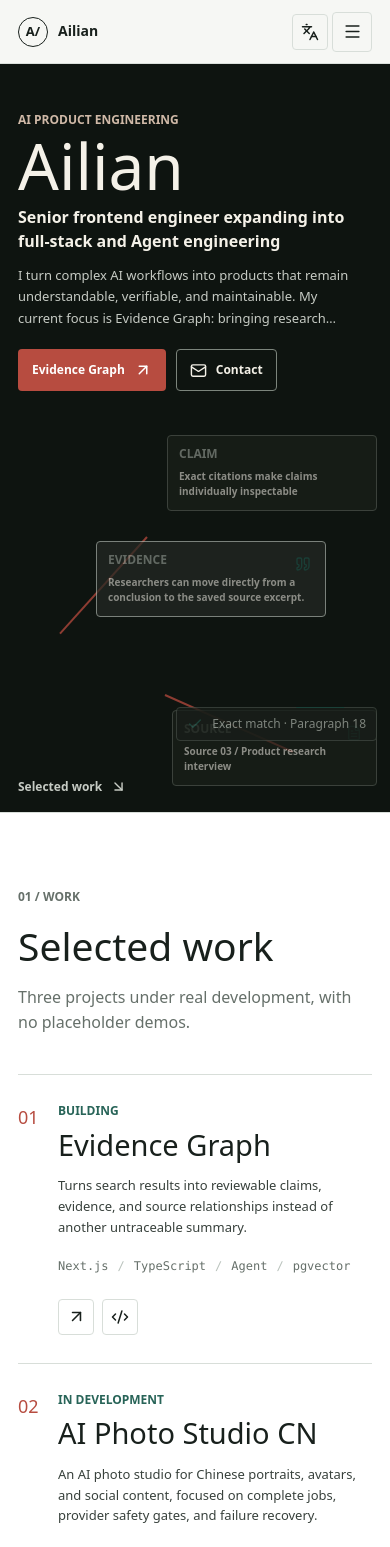
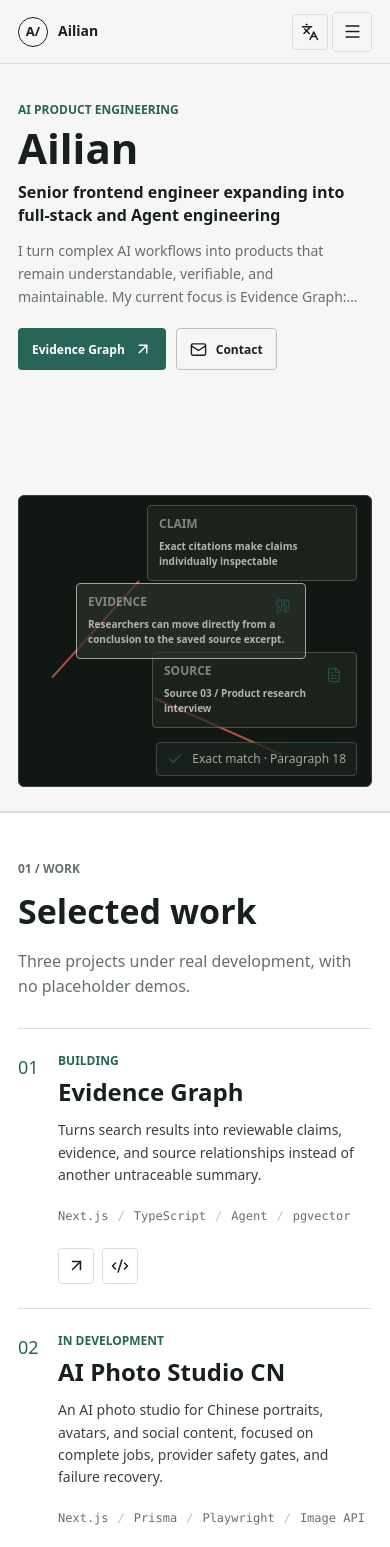
Before and after one commit to Ailian0206/evidence-graph, a Next.js app: page /en in a window 390 px wide. Shown: the top 1547 px of the page. Built offline with nearby package versions, Linux system fonts and the light colour scheme.

Commit message:
feat(portfolio): 优化公共作品集页面

```diff
--- a/messages/en.json
+++ b/messages/en.json
@@ -19,7 +19,18 @@
     "about": "About",
     "viewProject": "View project",
     "viewRepository": "View repository",
-    "contact": "Contact"
+    "viewReport": "View public report",
+    "openProduct": "Open product",
+    "contact": "Contact",
+    "sections": {
+      "work": "01 / Work",
+      "notes": "02 / Notes",
+      "about": "03 / About",
+      "caseStudy": "Case study / {status}",
+      "problem": "01 / Problem",
+      "approach": "02 / Approach",
+      "proof": "03 / Current proof"
+    }
   },
   "Evidence": {
     "title": "Evidence Graph",
--- a/src/app/[locale]/notes/page.tsx
+++ b/src/app/[locale]/notes/page.tsx
@@ -30,7 +30,7 @@ export default async function NotesPage({
   return (
     <div className="public-page">
       <header className="page-intro content-width">
-        <p className="section-index">02 / Notes</p>
+        <p className="section-index">{t("sections.notes")}</p>
         <h1>{t("practiceNotes")}</h1>
         <p>{t("practiceNotesDescription")}</p>
       </header>
--- a/src/app/[locale]/work/page.tsx
+++ b/src/app/[locale]/work/page.tsx
@@ -30,7 +30,7 @@ export default async function WorkPage({
   return (
     <div className="public-page">
       <header className="page-intro content-width">
-        <p className="section-index">01 / Work</p>
+        <p className="section-index">{t("sections.work")}</p>
         <h1>{t("selectedWork")}</h1>
         <p>{t("selectedWorkDescription")}</p>
       </header>
--- a/src/app/globals.css
+++ b/src/app/globals.css
@@ -237,26 +237,23 @@ dd {
   min-height: 0;
   overflow: hidden;
   isolation: isolate;
-  background: var(--canvas);
-  color: var(--canvas-text);
+  border-bottom: 1px solid var(--line);
+  background: var(--paper);
+  color: var(--ink);
 }
 
 .hero-vignette {
-  position: absolute;
-  z-index: 1;
-  inset: 0;
-  background: rgba(11, 13, 11, 0.24);
-  pointer-events: none;
+  display: none;
 }
 
 .hero-content {
   position: relative;
   z-index: 3;
   display: flex;
-  width: min(560px, calc(100% - (var(--page-gutter) * 2)));
+  width: min(500px, calc(44% - var(--page-gutter)));
   height: 100%;
   margin-left: max(var(--page-gutter), calc((100% - var(--content-width)) / 2));
-  padding: 84px 0 100px;
+  padding: 48px 0;
   flex-direction: column;
   justify-content: center;
 }
@@ -277,22 +274,22 @@ dd {
 }
 
 .hero-eyebrow {
-  color: #cfb9a7;
+  color: var(--teal);
 }
 
 .hero-content h1 {
-  margin: 10px 0 18px;
+  margin: 10px 0 16px;
   font-family: var(--font-display);
-  font-size: 104px;
-  font-weight: 500;
-  line-height: 0.9;
+  font-size: 56px;
+  font-weight: 720;
+  line-height: 1;
   letter-spacing: 0;
 }
 
 .hero-role {
   max-width: 520px;
   margin: 0 0 18px;
-  font-size: 21px;
+  font-size: 20px;
   font-weight: 650;
   line-height: 1.45;
 }
@@ -300,7 +297,7 @@ dd {
 .hero-summary {
   max-width: 510px;
   margin: 0;
-  color: #c6cbc4;
+  color: var(--muted);
   font-size: 15px;
   line-height: 1.75;
 }
@@ -327,23 +324,24 @@ dd {
 }
 
 .primary-action {
-  background: var(--vermilion);
+  background: var(--teal);
   color: #fff;
 }
 
 .primary-action:hover {
-  background: var(--vermilion-dark);
+  background: var(--teal-dark);
   transform: translateY(-2px);
 }
 
 .secondary-action {
-  border-color: #7c857c;
-  color: #f4f1e8;
+  border-color: var(--line-strong);
+  color: var(--ink);
 }
 
 .secondary-action:hover {
-  border-color: #f4f1e8;
-  background: #f4f1e8;
+  border-color: var(--ink);
+  background: var(--ink);
+  color: #fff;
   color: var(--ink);
 }
 
@@ -351,12 +349,12 @@ dd {
   position: absolute;
   z-index: 4;
   right: auto;
-  bottom: 28px;
+  bottom: 18px;
   left: max(var(--page-gutter), calc((100% - var(--content-width)) / 2));
   display: flex;
   align-items: center;
   gap: 8px;
-  color: #c6cbc4;
+  color: var(--muted);
   font-size: 12px;
   font-weight: 650;
 }
@@ -373,9 +371,12 @@ dd {
 .evidence-canvas-hero {
   position: absolute;
   z-index: 0;
-  inset: -1px;
-  border: 0;
-  border-radius: 0;
+  top: 32px;
+  right: max(var(--page-gutter), calc((100% - var(--content-width)) / 2));
+  bottom: 32px;
+  left: max(48%, calc(50% - 16px));
+  border-color: #354039;
+  border-radius: 6px;
 }
 
 .evidence-canvas-workspace {
@@ -549,7 +550,7 @@ dd {
 }
 
 .portfolio-section {
-  padding: 112px 0;
+  padding: 64px 0;
   border-top: 1px solid var(--line);
 }
 
@@ -563,8 +564,8 @@ dd {
 
 .section-heading {
   display: grid;
-  margin-bottom: 56px;
-  grid-template-columns: 180px minmax(0, 1fr);
+  margin-bottom: 32px;
+  grid-template-columns: 140px minmax(0, 1fr);
 }
 
 .section-index {
@@ -582,9 +583,9 @@ dd {
 .evidence-preview-header h1 {
   margin: 0;
   font-family: var(--font-display);
-  font-size: 52px;
-  font-weight: 500;
-  line-height: 1.05;
+  font-size: 36px;
+  font-weight: 700;
+  line-height: 1.15;
   letter-spacing: 0;
 }
 
@@ -604,14 +605,14 @@ dd {
 
 .project-row {
   display: grid;
-  min-height: 260px;
-  padding: 38px 0;
+  min-height: 0;
+  padding: 28px 0;
   border-top: 1px solid var(--line);
   grid-template-columns: 80px minmax(0, 1fr) 104px;
 }
 
 .project-number {
-  color: var(--vermilion);
+  color: var(--teal);
   font-family: var(--font-display);
   font-size: 18px;
 }
@@ -637,8 +638,8 @@ dd {
 .note-row h3 {
   margin: 0;
   font-family: var(--font-display);
-  font-size: 38px;
-  font-weight: 500;
+  font-size: 28px;
+  font-weight: 700;
   line-height: 1.15;
   letter-spacing: 0;
 }
@@ -651,8 +652,10 @@ dd {
 }
 
 .project-main .project-proof {
-  padding-left: 14px;
-  border-left: 2px solid var(--teal);
+  padding: 12px 14px;
+  border: 1px solid var(--line);
+  border-radius: var(--radius);
+  background: var(--paper-muted);
   color: var(--muted);
 }
 
@@ -681,9 +684,9 @@ dd {
 
 .note-row {
   display: grid;
-  min-height: 170px;
+  min-height: 0;
   align-items: start;
-  padding: 30px 0;
+  padding: 24px 0;
   border-top: 1px solid var(--line-strong);
   grid-template-columns: 80px minmax(0, 1fr) 120px;
 }
@@ -709,7 +712,7 @@ dd {
 }
 
 .note-row h3 {
-  font-size: 29px;
+  font-size: 21px;
 }
 
 .note-row h3 + p {
@@ -718,7 +721,7 @@ dd {
 }
 
 .profile-band {
-  padding: 96px 0;
+  padding: 64px 0;
   background: var(--teal-dark);
   color: #f7f4ea;
 }
@@ -726,7 +729,7 @@ dd {
 .profile-band-inner {
   display: grid;
   align-items: start;
-  grid-template-columns: 180px minmax(0, 1fr) auto;
+  grid-template-columns: 140px minmax(0, 1fr) auto;
 }
 
 .profile-band .section-index {
@@ -735,7 +738,7 @@ dd {
 
 .profile-band h2 {
   max-width: 720px;
-  font-size: 43px;
+  font-size: 32px;
 }
 
 .profile-band h2 + p {
@@ -761,7 +764,7 @@ dd {
 
 .site-footer {
   display: flex;
-  min-height: 140px;
+  min-height: 112px;
   align-items: center;
   justify-content: space-between;
   padding: 32px max(var(--page-gutter), calc((100% - var(--content-width)) / 2));
@@ -794,13 +797,13 @@ dd {
 .page-intro,
 .case-hero,
 .evidence-preview-header {
-  padding-top: 100px;
-  padding-bottom: 72px;
+  padding-top: 56px;
+  padding-bottom: 48px;
 }
 
 .page-intro {
   display: grid;
-  grid-template-columns: 180px minmax(0, 1fr);
+  grid-template-columns: 140px minmax(0, 1fr);
 }
 
 .page-intro h1,
@@ -818,20 +821,20 @@ dd {
 
 .case-hero {
   display: grid;
-  gap: 72px;
+  gap: 32px;
   grid-template-columns: minmax(0, 1.25fr) minmax(300px, 0.75fr);
 }
 
 .case-hero h1 {
-  margin-top: 16px;
-  font-size: 72px;
+  margin-top: 12px;
+  font-size: 48px;
 }
 
 .case-summary {
   align-self: end;
   margin: 0;
   color: var(--ink-soft);
-  font-size: 19px;
+  font-size: 16px;
   line-height: 1.65;
 }
 
@@ -840,23 +843,24 @@ dd {
   border-top: 1px solid var(--line);
   border-bottom: 1px solid var(--line);
   grid-template-columns: repeat(3, 1fr);
+  gap: 32px;
 }
 
 .case-body section {
-  min-height: 360px;
-  padding: 44px 34px 44px 0;
+  min-height: 0;
+  padding: 32px 0;
 }
 
 .case-body section + section {
-  padding-left: 34px;
-  border-left: 1px solid var(--line);
+  padding-left: 0;
+  border-left: 0;
 }
 
 .case-body h2 {
-  margin: 52px 0 18px;
+  margin: 24px 0 14px;
   font-family: var(--font-display);
-  font-size: 31px;
-  font-weight: 500;
+  font-size: 24px;
+  font-weight: 700;
   letter-spacing: 0;
 }
 
@@ -866,9 +870,21 @@ dd {
 }
 
 .case-actions {
-  min-height: 130px;
+  min-height: 96px;
   justify-content: flex-end;
   gap: 28px;
+}
+
+.case-product {
+  margin-bottom: 48px;
+  padding: 8px;
+  border: 1px solid var(--line);
+  border-radius: 6px;
+  background: var(--paper-muted);
+}
+
+.case-product .evidence-canvas {
+  height: 560px;
 }
 
 .evidence-preview {
@@ -918,11 +934,11 @@ dd {
 
 @media (min-width: 681px) and (max-width: 1100px) {
   .hero-content {
-    width: 44%;
+    width: 42%;
   }
 
   .hero-content h1 {
-    font-size: 84px;
+    font-size: 50px;
   }
 
   .hero-role,
@@ -1080,13 +1096,13 @@ dd {
   }
 
   .portfolio-hero {
-    min-height: 620px;
+    min-height: 0;
   }
 
   .hero-content {
     width: calc(100% - (var(--page-gutter) * 2));
     margin-left: var(--page-gutter);
-    padding: 48px 0 330px;
+    padding: 38px 0 342px;
     justify-content: flex-start;
     /* Let graph controls receive touch input through the text column on mobile. */
     pointer-events: none;
@@ -1099,7 +1115,7 @@ dd {
   .hero-content h1 {
     margin-top: 8px;
     margin-bottom: 12px;
-    font-size: 64px;
+    font-size: 42px;
   }
 
   .hero-role {
@@ -1112,7 +1128,7 @@ dd {
     max-width: 340px;
     display: -webkit-box;
     overflow: hidden;
-    font-size: 13px;
+    font-size: 14px;
     line-height: 1.65;
     -webkit-box-orient: vertical;
     -webkit-line-clamp: 3;
@@ -1130,9 +1146,15 @@ dd {
   }
 
   .hero-scroll {
-    right: auto;
-    bottom: 16px;
+    display: none;
+  }
+
+  .evidence-canvas-hero {
+    top: auto;
+    right: var(--page-gutter);
+    bottom: 24px;
     left: var(--page-gutter);
+    height: 292px;
   }
 
   .evidence-canvas-hero .canvas-toolbar,
@@ -1142,7 +1164,7 @@ dd {
 
   .evidence-canvas-hero .canvas-inspector {
     right: 14px;
-    bottom: 72px;
+    bottom: 10px;
     max-width: 220px;
     min-height: 34px;
     padding: 0 10px;
@@ -1151,7 +1173,7 @@ dd {
   }
 
   .evidence-canvas-hero .graph-plane {
-    top: 48%;
+    top: 0;
   }
 
   .evidence-canvas-hero .graph-node {
@@ -1178,7 +1200,7 @@ dd {
 
   .evidence-canvas-hero .graph-node-source {
     right: 14px;
-    bottom: 7%;
+    bottom: 20%;
     width: 205px;
   }
 
@@ -1195,7 +1217,7 @@ dd {
   }
 
   .portfolio-section {
-    padding: 76px 0;
+    padding: 48px 0;
   }
 
   .section-heading,
@@ -1205,8 +1227,8 @@ dd {
   }
 
   .section-heading {
-    margin-bottom: 38px;
-    gap: 20px;
+    margin-bottom: 28px;
+    gap: 14px;
   }
 
   .section-heading h2,
@@ -1214,12 +1236,12 @@ dd {
   .case-hero h1,
   .profile-band h2,
   .evidence-preview-header h1 {
-    font-size: 39px;
+    font-size: 34px;
   }
 
   .project-row {
     min-height: 0;
-    padding: 28px 0;
+    padding: 24px 0;
     grid-template-columns: 40px minmax(0, 1fr);
   }
 
@@ -1234,12 +1256,12 @@ dd {
   }
 
   .project-main h3 {
-    font-size: 29px;
+    font-size: 24px;
   }
 
   .project-main > p {
     margin-top: 14px;
-    font-size: 13px;
+    font-size: 14px;
   }
 
   .project-main ul {
@@ -1254,20 +1276,23 @@ dd {
 
   .note-row {
     min-height: 0;
-    padding: 24px 0;
+    padding: 22px 0;
     grid-template-columns: 38px minmax(0, 1fr);
   }
 
   .note-row time {
-    display: none;
+    display: block;
+    grid-column: 2;
+    justify-self: start;
+    margin-top: 8px;
   }
 
   .note-row h3 {
-    font-size: 23px;
+    font-size: 20px;
   }
 
   .profile-band {
-    padding: 72px 0;
+    padding: 48px 0;
   }
 
   .profile-band-inner {
@@ -1280,7 +1305,7 @@ dd {
   }
 
   .site-footer {
-    min-height: 170px;
+    min-height: 148px;
     align-items: flex-start;
     padding-top: 42px;
     flex-direction: column;
@@ -1296,8 +1321,8 @@ dd {
   .page-intro,
   .case-hero,
   .evidence-preview-header {
-    padding-top: 68px;
-    padding-bottom: 52px;
+    padding-top: 44px;
+    padding-bottom: 40px;
   }
 
   .page-intro {
@@ -1323,7 +1348,7 @@ dd {
 
   .case-body section {
     min-height: 0;
-    padding: 32px 0;
+    padding: 28px 0;
   }
 
   .case-body section + section {
@@ -1337,9 +1362,18 @@ dd {
   }
 
   .case-actions {
-    min-height: 110px;
+    min-height: 88px;
     justify-content: flex-start;
     flex-wrap: wrap;
+  }
+
+  .case-product {
+    margin-bottom: 36px;
+    padding: 5px;
+  }
+
+  .case-product .evidence-canvas {
+    height: 520px;
   }
 
   .evidence-preview {
@@ -1407,7 +1441,7 @@ dd {
 
 @media (max-width: 360px) {
   .hero-content h1 {
-    font-size: 56px;
+    font-size: 40px;
   }
 
   .hero-actions {
--- a/src/components/portfolio/practice-notes.tsx
+++ b/src/components/portfolio/practice-notes.tsx
@@ -12,7 +12,7 @@ export async function PracticeNotes() {
   return (
     <section className="portfolio-section practice-notes">
       <header className="section-heading content-width">
-        <p className="section-index">02 / Notes</p>
+        <p className="section-index">{t("sections.notes")}</p>
         <div>
           <h2>{t("practiceNotes")}</h2>
           <p>{t("practiceNotesDescription")}</p>
--- a/src/components/portfolio/profile-band.tsx
+++ b/src/components/portfolio/profile-band.tsx
@@ -11,7 +11,7 @@ export async function ProfileBand() {
   return (
     <section className="profile-band">
       <div className="content-width profile-band-inner">
-        <p className="section-index">03 / {t("about")}</p>
+        <p className="section-index">{t("sections.about")}</p>
         <div>
           <h2>{profile.focus[locale]}</h2>
           <p>{profile.role[locale]}</p>
--- a/src/components/portfolio/project-rows.tsx
+++ b/src/components/portfolio/project-rows.tsx
@@ -21,7 +21,9 @@ export function ProjectRows({
           <div className="project-main">
             <header>
               <p>{project.statusLabel[locale]}</p>
-              <h3>{project.name[locale]}</h3>
+              <h3>
+                <Link href={`/work/${project.slug}`}>{project.name[locale]}</Link>
+              </h3>
             </header>
             <p>{project.summary[locale]}</p>
             {expanded ? <p className="project-proof">{project.proof[locale]}</p> : null}
@@ -35,7 +37,11 @@ export function ProjectRows({
             <Link
               className="icon-action"
               href={`/work/${project.slug}`}
-              aria-label={`${project.name[locale]} case study`}
+              aria-label={
+                locale === "zh"
+                  ? `查看${project.name[locale]}案例`
+                  : `View ${project.name[locale]} case study`
+              }
             >
               <ArrowUpRight aria-hidden="true" size={19} />
             </Link>
--- a/src/components/portfolio/selected-work.tsx
+++ b/src/components/portfolio/selected-work.tsx
@@ -12,7 +12,7 @@ export async function SelectedWork() {
   return (
     <section className="portfolio-section selected-work" id="selected-work">
       <header className="section-heading content-width">
-        <p className="section-index">01 / Work</p>
+        <p className="section-index">{t("sections.work")}</p>
         <div>
           <h2>{t("selectedWork")}</h2>
           <p>{t("selectedWorkDescription")}</p>
```
Also changed, not shown: messages/zh.json (+12 -1 lines), src/app/[locale]/work/[slug]/page.tsx (+28 -7 lines), 2 other files (tests, documents, lock files or other folders).
